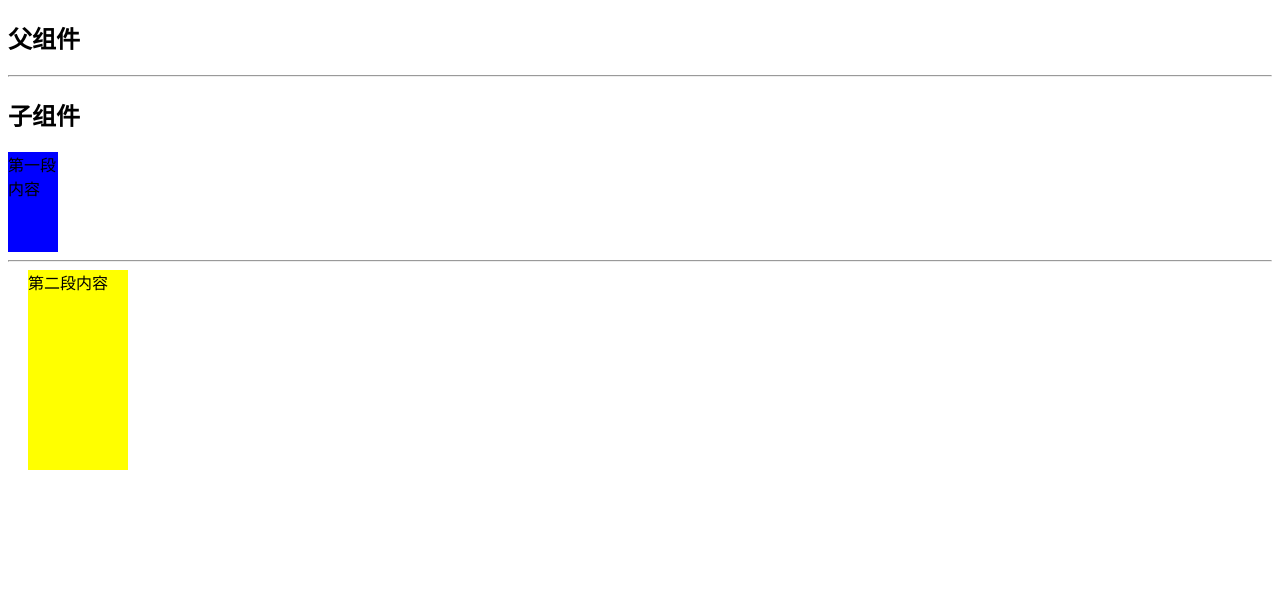
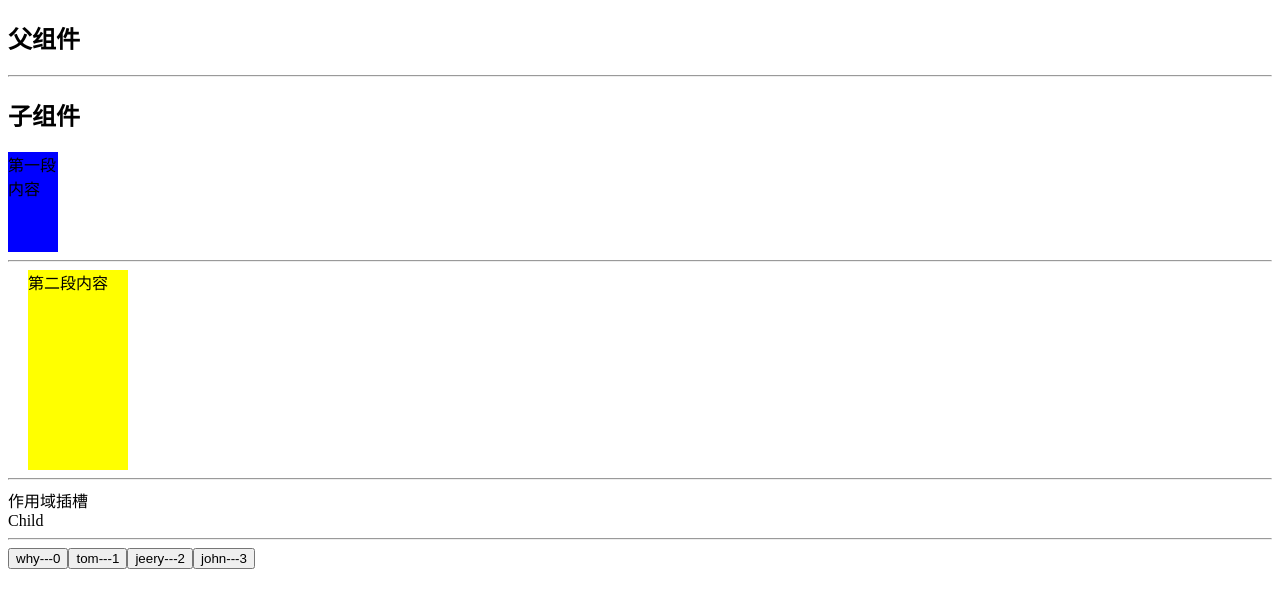
Before and after one commit to HeAo6/vue3_test, a Vue app: page / in a window 1280 px wide. Shown: the top 608 px of the page. Built offline with nearby package versions, Linux system fonts and the light colour scheme.

Commit message:
作用于插槽的应用

```diff
--- /dev/null
+++ b/src/components/Child.vue
@@ -0,0 +1,26 @@
+<template>
+  <div>
+    Child
+    <hr>
+    <template v-for="(item,index) in names" :key="item">
+        <slot :Name="item" :index="index"> </slot>
+    </template>
+  </div>
+</template>
+
+<script>
+export default {
+name: 'Child',
+//接受父组件传入的值，再通过给插槽通过v-bind向上传递给父组件
+props:{
+    names: {
+        type: Array,
+        default: () => []
+    }
+}
+}
+</script>
+
+<style>
+
+</style>
--- a/src/components/Show.vue
+++ b/src/components/Show.vue
@@ -1,15 +1,31 @@
 <template>
   <div>
     <FatherSlot></FatherSlot>
+  </div>
+  <div>
+    <hr>
+    作用域插槽
+    <Child :names="names">
+      <template v-slot="slotProps">
+        <button>{{slotProps.Name}}---{{slotProps.index}}</button>
+      </template>
+    </Child>
   </div>
 </template>
 
 <script>
 import FatherSlot from './FatherSlot.vue'
+import Child from './Child.vue'
 export default {
 name:'Show',
 components: {
-  FatherSlot
+  FatherSlot,
+  Child
+},
+data(){
+  return {
+    names:['why','tom','jeery','john']
+  }
 }
 }
 </script>
```
